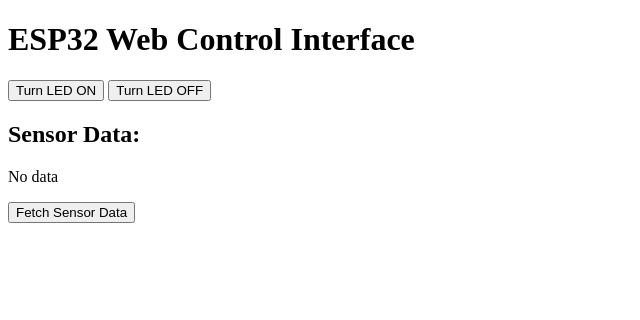
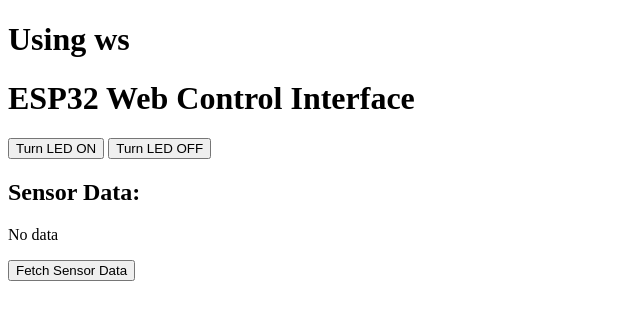
Before and after one commit to CrystalCoasts/server, a website: page public/index.html in a window 1280 px wide. Shown: the whole page, without its empty margins (0-640 px from the left). Drawn offline with Linux system fonts and the light colour scheme.

Commit message:
added a header to know i'm on the updated version

```diff
--- a/public/index.html
+++ b/public/index.html
@@ -6,6 +6,7 @@
     <title>ESP32 Controller</title>
 </head>
 <body>
+    <h1> Using ws</h1>
     <h1>ESP32 Web Control Interface</h1>
     <button onclick="controlLED('on')">Turn LED ON</button>
     <button onclick="controlLED('off')">Turn LED OFF</button>
```
